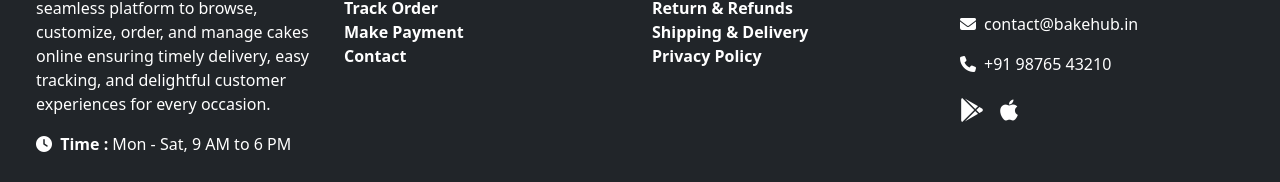
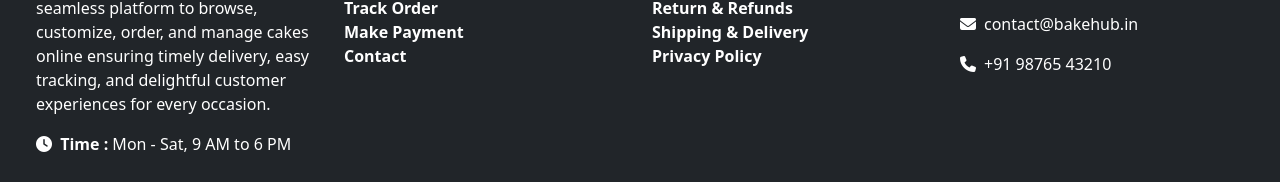
Before and after one commit to prathmesh133/BakeHub, an Angular app: page /ordercake in a window 1280 px wide. Shown: the part 1510-1692 px from the top of the page. Built offline with nearby package versions, Linux system fonts and the light colour scheme.

Commit message:
add changes to 1 file

```diff
--- a/src/app/shared/footer/footer.component.html
+++ b/src/app/shared/footer/footer.component.html
@@ -38,14 +38,6 @@
             <p class="mt-3"><i class="fas fa-location-dot me-2 fw-bold"></i>11 Aberdeen Street, Boston MA, USA 02215</p>
             <p><i class="fas fa-envelope me-2 fw-bold"></i>contact&#64;bakehub.in</p>
             <p><i class="fas fa-phone me-2 fw-bold"></i>+91 98765 43210</p>
-            <div class="mt-3 d-flex gap-3">
-                <a href="#" class="text-white fs-4" title="Get it on Play Store">
-                    <i class="fab fa-google-play"></i>
-                </a>
-                <a href="#" class="text-white fs-4" title="Download on App Store">
-                    <i class="fab fa-apple"></i>
-                </a>
-            </div>
         </div>
 
     </div>
```
